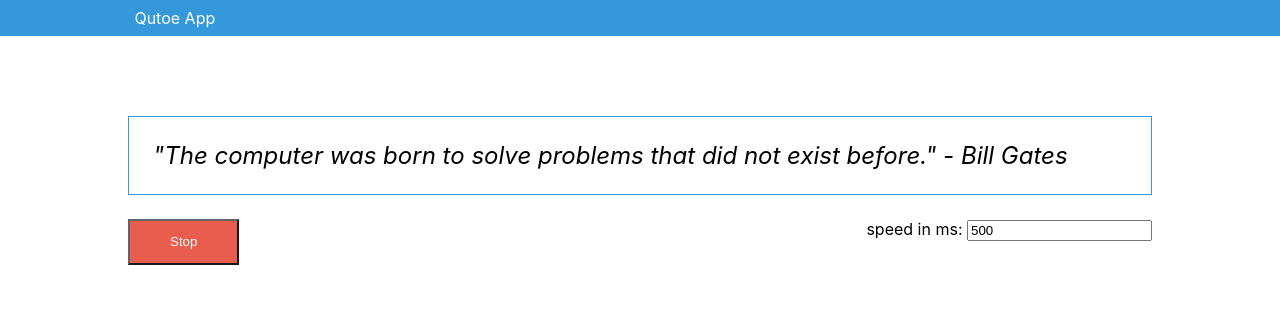
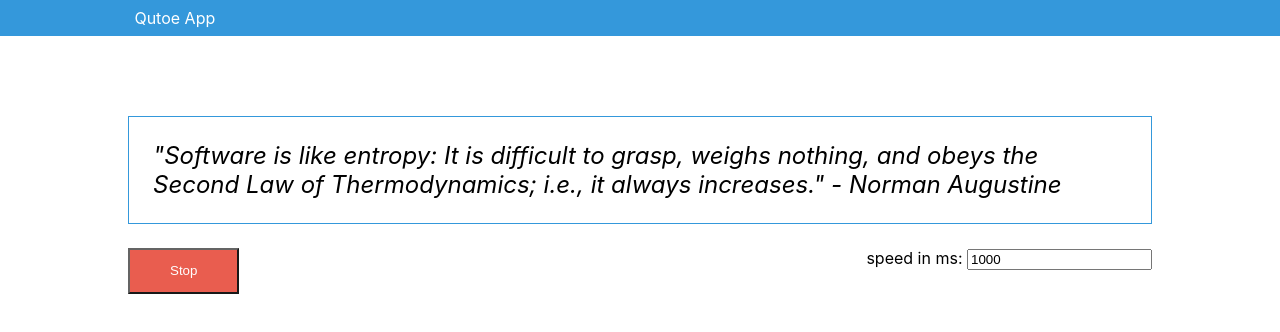
Before and after one commit to EvrenKayali/QuotationApp, a React (Create React App) app: page / in a window 1280 px wide. Shown: the top 332 px of the page. Built offline with nearby package versions, Linux system fonts and the light colour scheme.

Commit message:
feat: change quote player's default delay

```diff
--- a/src/components/QuotePlayer/QuotePlayer.tsx
+++ b/src/components/QuotePlayer/QuotePlayer.tsx
@@ -14,7 +14,7 @@
     quotes[Math.floor(Math.random() * quotes.length)]
   );
 
-  const [delay, setDelay] = useState(500);
+  const [delay, setDelay] = useState(1000);
 
   const [isRunning, setIsRunning] = useState<boolean>(true);
 
```
